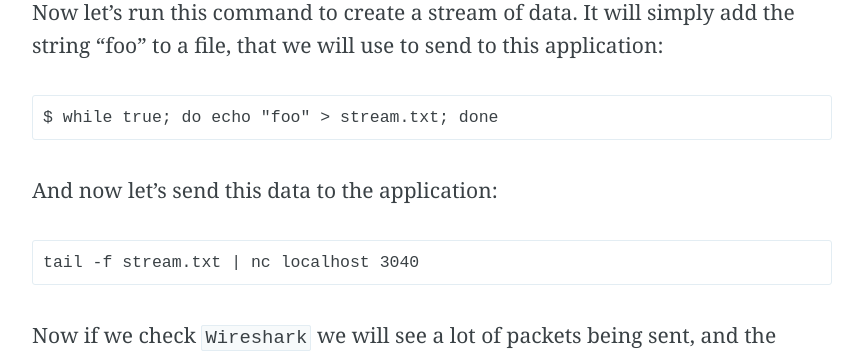
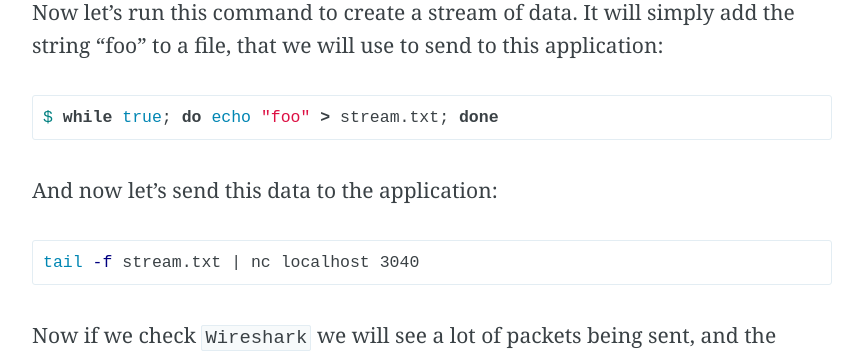
Before and after one commit to brianstorti/brianstorti.github.io, a Jekyll site: the page built from _posts/2017-06-30-tcp-flow-control.md, in a window 1280 px wide and 900 px high, scrolled down 6952 px. Shown: the part 152-508 px from the top of the window, without its empty margins (208-1071 px from the left). Built offline with Jekyll 4.4.1, drawn with Linux system fonts in a browser that asks for light colours; comment, search, counter and statistics services are not loaded; some of the changed text lies outside the part shown.

Commit message:
PDF/ePub for TCP flow control post

````diff
--- a/_posts/2017-06-30-tcp-flow-control.md
+++ b/_posts/2017-06-30-tcp-flow-control.md
@@ -159,13 +159,13 @@
 Now let's run this command to create a stream of data. It will simply add the
 string "foo" to a file, that we will use to send to this application:
 
-```
+```bash
 $ while true; do echo "foo" > stream.txt; done
 ```
 
 And now let's send this data to the application:
 
-```
+```bash
 tail -f stream.txt | nc localhost 3040
 ```
 
@@ -251,3 +251,11 @@
 * It will then periodically send a small `WindowProbe` message to the receiver
 to check if it can start receiving data again;
 * When it receives a non-zero window size, it resumes the transmission.
+
+
+<div class='buy-pdf'>
+  <h4>Did you find this article useful?</h4>
+  <p>You can get it as a beautiful PDF or ePub (and help support this blog if you want :)!</p>
+  <script src="https://gumroad.com/js/gumroad.js"></script>
+  <a class="gumroad-button" href="https://gum.co/tcp-flow-control" target="_blank">Gimme</a>
+</div>
````
